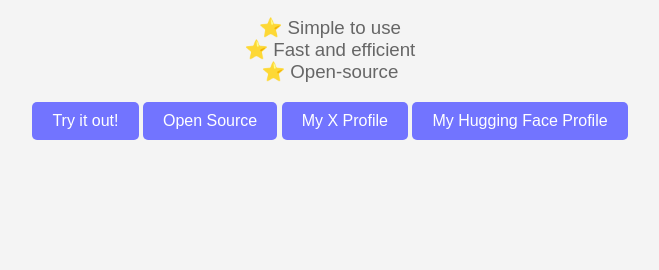
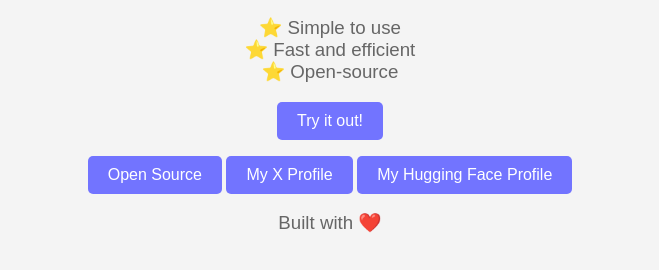
Before and after one commit to zorocubing/4o, a plain HTML site: page index.html in a window 1280 px wide. Shown: the part 134-404 px from the top of the page, without its empty margins (310-969 px from the left). Drawn offline with Linux system fonts and the light colour scheme; a web font is replaced by a local one.

Commit message:
gh-pages updated

```diff
--- a/index.html
+++ b/index.html
@@ -57,9 +57,13 @@
     </h3>
     <div>
         <a href="https://github.com/zorocubing/4o/releases/download/v1.1/4o_v1.1.zip" target="_blank">Try it out!</a>
+    </div>
+    <p></p>
+    <div>
         <a href="https://github.com/zorocubing/4o" target="_blank">Open Source</a>
         <a href="https://x.com/kansovia" target="_blank">My X Profile</a>
         <a href="https://huggingface.co/zorocubing" target="_blank">My Hugging Face Profile</a>
     </div>
+    <h3>Built with ❤️<h3>
 </body>
 </html>
```
